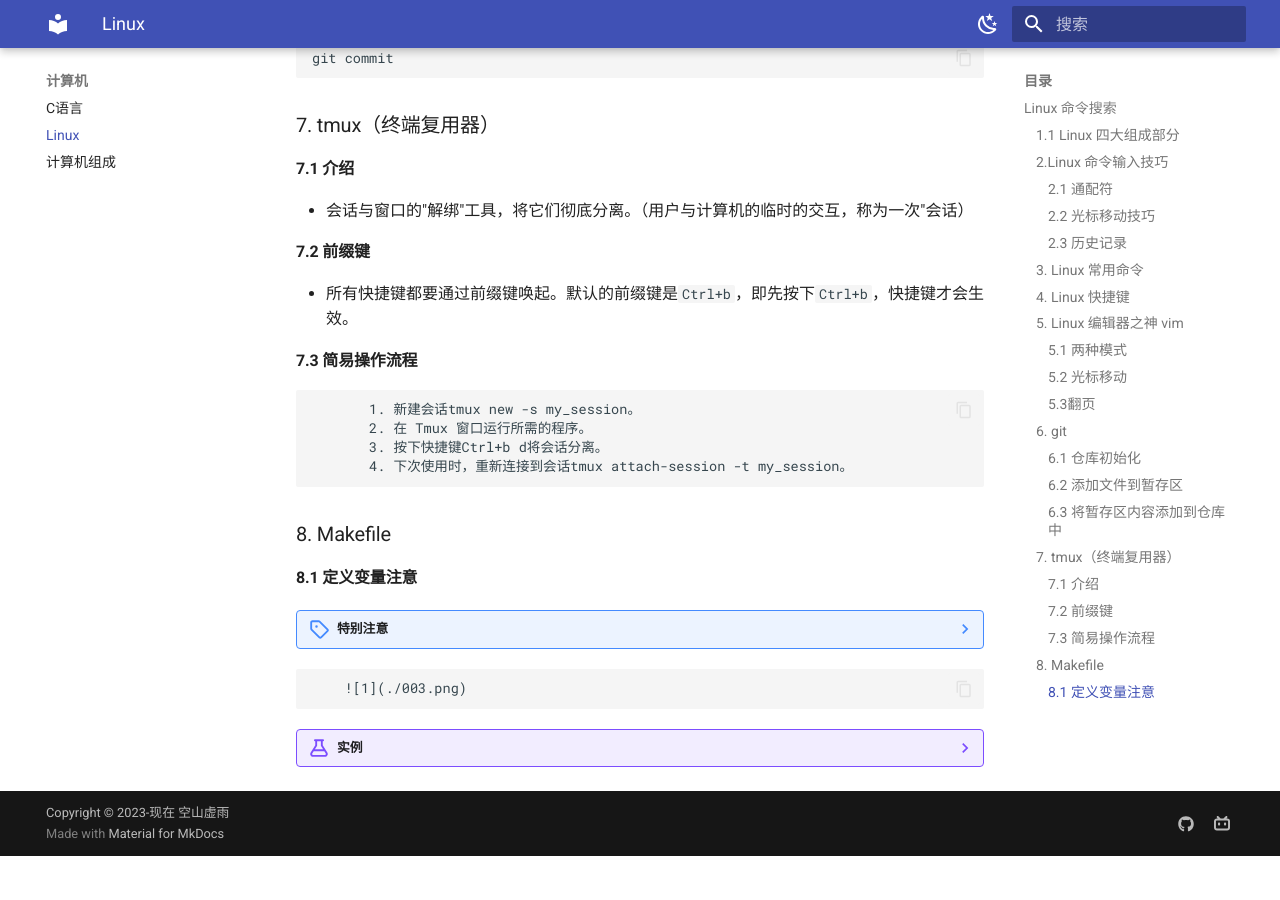
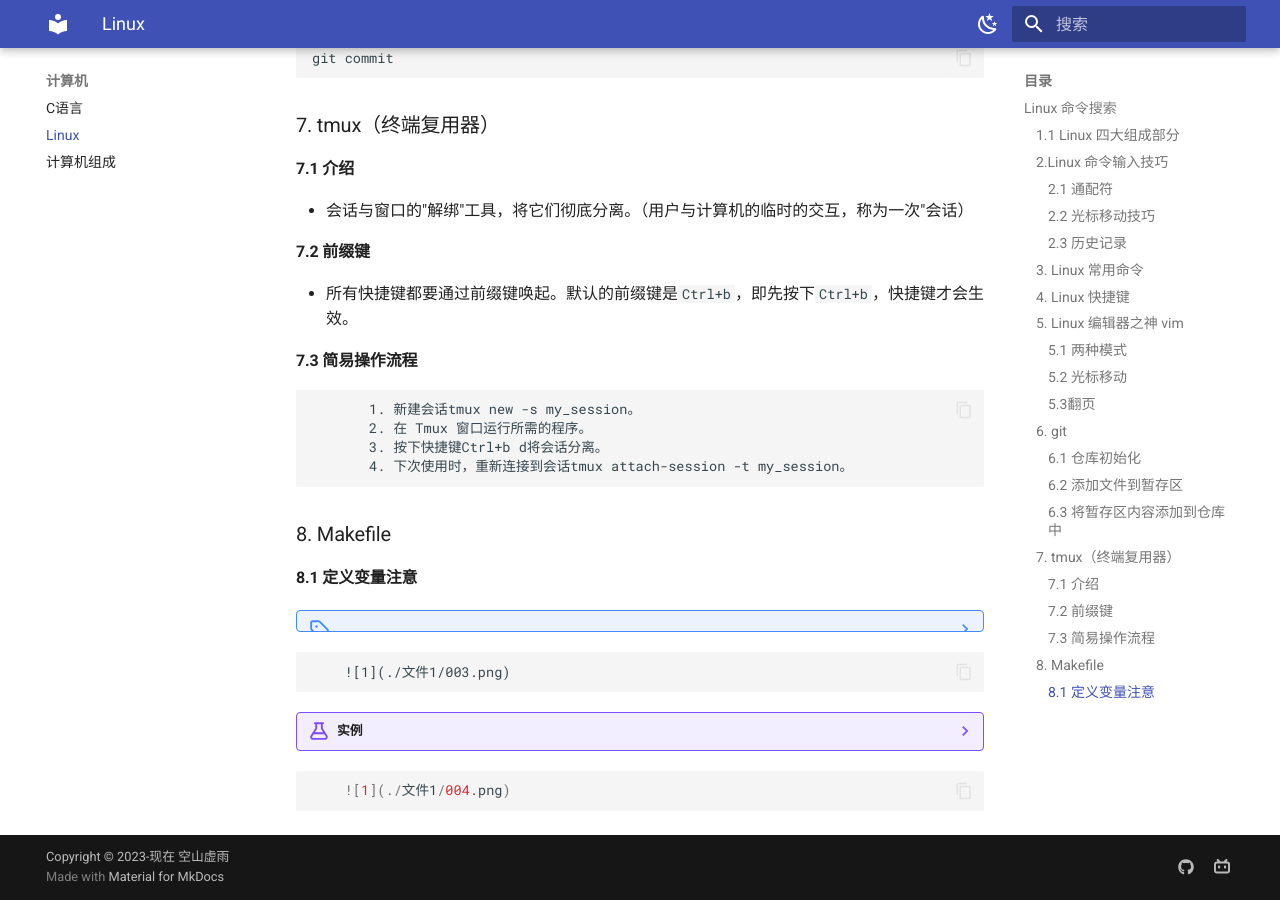
Before and after one commit to KongshanXuyu/zh-blog, an MkDocs documentation site: the page built from docs/计算机/Linux/文件1.md, in a window 1280 px wide and 900 px high, scrolled down 2834 px. Built offline with MkDocs 1.6.1 and Material for MkDocs 9.7.7, drawn with Linux system fonts in a browser that asks for light colours; before the commit the page ends 3690 px from its top, so only the background shows below that.

Commit message:
2023-11-29_19:56:09 update

````diff
--- a/docs/计算机/Linux/文件1.md
+++ b/docs/计算机/Linux/文件1.md
@@ -164,12 +164,14 @@ git commit
 
 #### 8.1 定义变量注意
 
-??? note "特别注意"
+??? note ""
 
 ```
-    ![1](./003.png)
+    ![1](./文件1/003.png)
 ```
 
 ??? example "实例"
 
-        ![1](./004.png)
+```.c
+    ![1](./文件1/004.png)
+```
````
